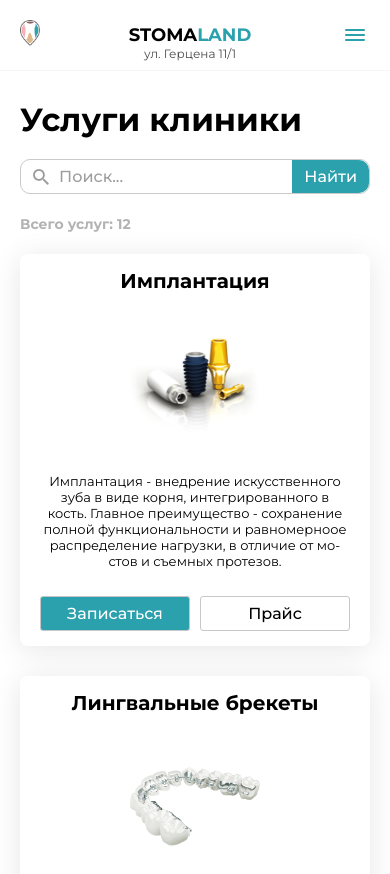
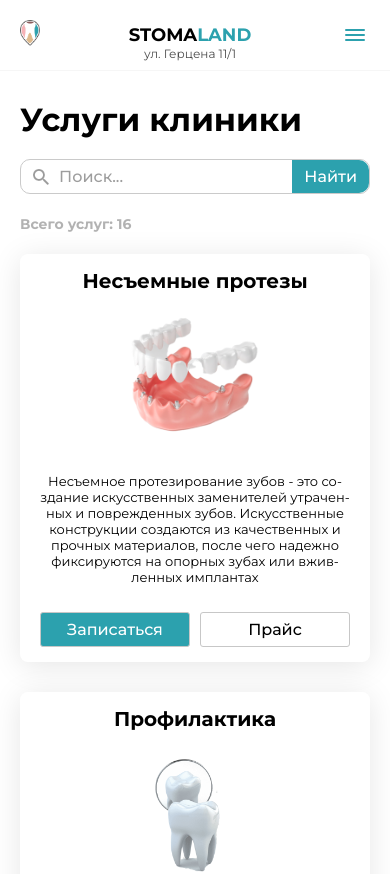
Before and after one commit to ErlanAkimov/stomaland, a React (Create React App) app: page /uslugi in a window 390 px wide. Shown: the top 874 px of the page. Built offline with nearby package versions, Linux system fonts and the light colour scheme.

Commit message:
done with jobspage

```diff
--- a/src/pages/JobPage/JobPage.jsx
+++ b/src/pages/JobPage/JobPage.jsx
@@ -1,7 +1,7 @@
 import React from 'react';
 import styles from './job.module.scss';
 function JobPage() {
-	const vacancies = [{ position: 'Врач-стоматолог-хирург', time: 'Частичная занятость (2-3 дня в неделю)'}];
+	const vacancies = [/* { position: 'Врач-стоматолог-хирург', time: 'Частичная занятость (2-3 дня в неделю)'} */];
 
 	return (
 		<div className={styles.wrapper}>
@@ -14,7 +14,7 @@
 				</div>
 			) : (
 				vacancies.map((item, index) => {
-					return <div>{item}</div>;
+					return <div key={index}>{item.position}</div>;
 				})
 			)}
 
--- a/src/pages/JobPage/job.module.scss
+++ b/src/pages/JobPage/job.module.scss
@@ -49,3 +49,29 @@
     font-size: 18px;
     font-weight: 500;
 }
+
+@media screen and (max-width: 812px) {
+    .offer {
+        display: flex;
+        flex-direction: column;
+        row-gap: 50px;
+    }
+}
+
+@media screen and (max-width: 701px) {
+    .wrapper {
+        padding-inline: 20px;
+    }
+}
+
+@media screen and (max-width: 520px) {
+    .wrapper {
+        margin-top: 40px;
+    }
+    .h1 {
+        font-size: 52px;
+    }
+    .offer {
+        margin-top: 50px;
+    }
+}
--- a/src/pages/UslugiPage/data.js
+++ b/src/pages/UslugiPage/data.js
@@ -80,14 +80,28 @@
 				'Благодаря современным медицинским технологиям, которые используются в нашей клинике, хирургические вмешательства проводятся безболезненно и малотравматично. Мы приложим максимум усилий, чтобы сохранить «родные» зубы пациента – удаление проводится только в самом крайнем случае.',
 			img: surgery,
 		},
+		{
+			title: 'Удаление зубов различной сложности',
+			description: 'Мы всегда стараемся спасти больной зуб и прибегаем к удалению в крайних случаях, но при необходимости - делаем это качественно и грамотно. Благодаря огромному опыту, наши врачи могут удалить зубы быстро, безболезненно и без негативных последствий'
+		},
+		{
+			title: 'Закрытие рецессий',
+			description: 'Закрытие рецессии десны - это хирургическая операция по трансплантации тканей, взятых у пациента, в область дефекта с целью воссоздания естественного контура здоровых десен.'
+		}
 	],
 	implanting: [
 		{
-			title: 'Имплантация',
-			description:
-				'Имплантация - внедрение искусственного зуба в виде корня, интегрированного в кость. Главное преимущество - сохранение полной функциональности и равномерноое распределение нагрузки, в отличие от мостов и съемных протезов.',
-			img: anyridge_implant,
+			title: 'Пластика кости и мягких тканей',
+			description: 'Костная пластика позволяет восстановить, недостающий объем костной ткани или десны. Данный метод используется для исправления последствий травм, атрофических процессов челюсти и врожденных деформаций лица.'
 		},
+		{
+			title: 'Тотальная реабилитация с применением имплантационных систем',
+			description: 'Имплантация - внедрение искусственного зуба в виде корня, интегрированного в кость. Главное преимущество - сохранение полной функциональности и равномерноое распределение нагрузки, в отличие от мостов и съемных протезов.',
+		},
+		{
+			title: 'Установка имплантатов различных конструкций',
+			description: 'Мы работаем с имплантами различных конструкций. Наши специалисты помогут вам с выбором и проведут имплантацию качественно с гарантией.',
+		}
 	],
 	others: [{ title: 'Прочие ортопедические услуги', description: 'Наша клиника предоставляет широкий спектр ортопедических стоматологических услуг, включая нестандартные. Если вы не смогли подобрать для себя услугу - оставьте заявку и опишите вашу ситуацию, наши специалист свяжутся с вами и сделают всё, чтобы вам помочь!', img: others_image }],
 };
```
